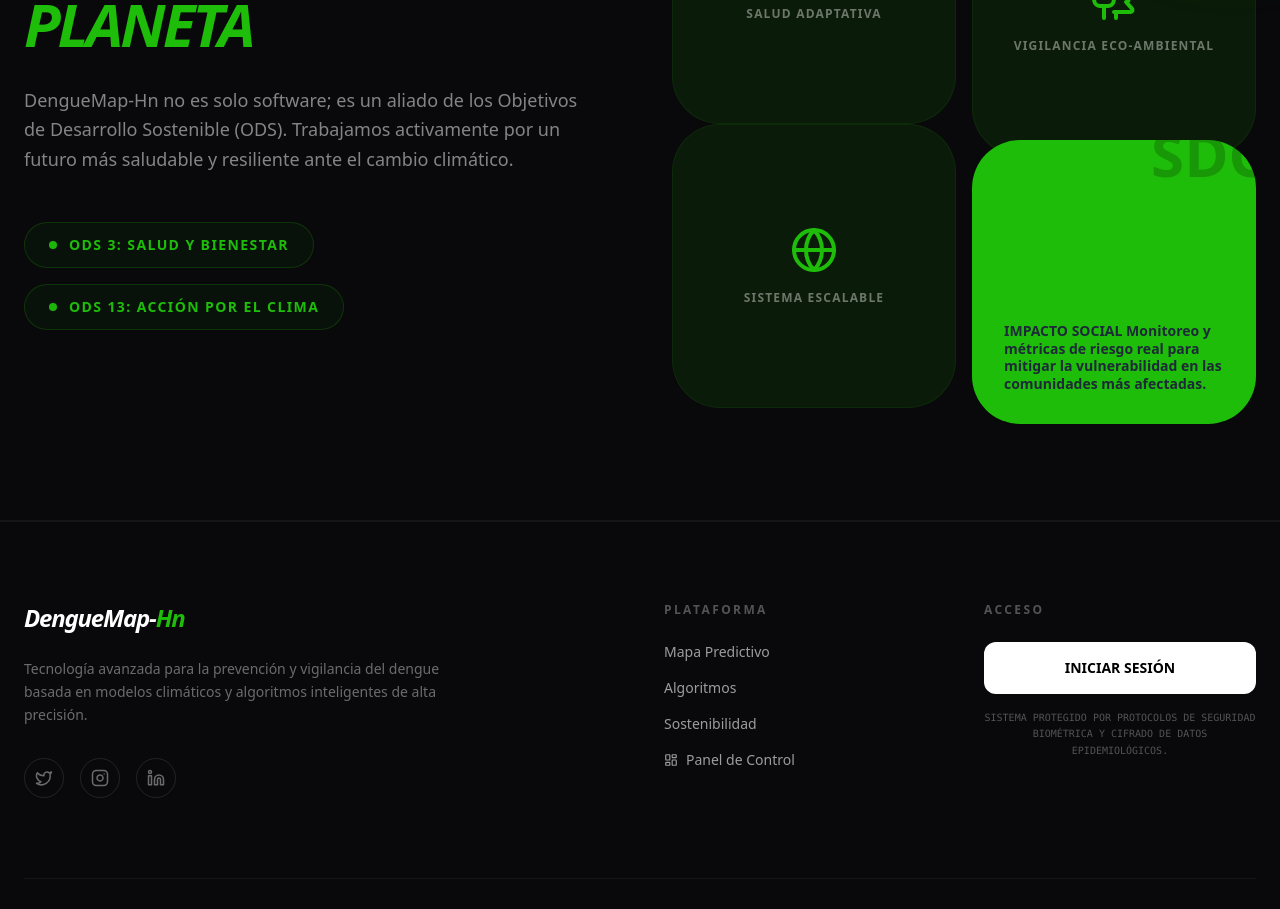
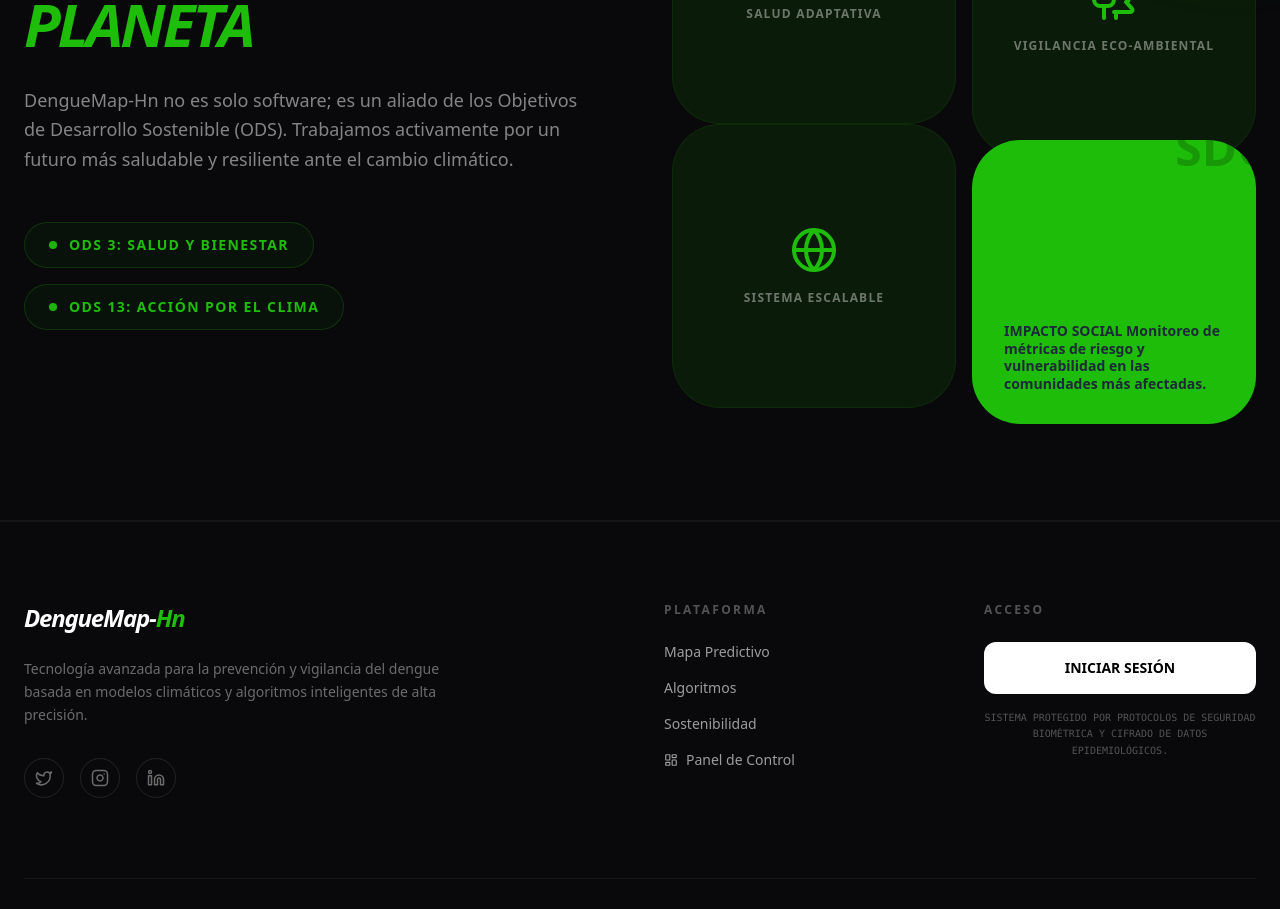
Before and after one commit to Jaguilar68/DenguemapHn-web, a React (Vite) app: page / in a window 1280 px wide. Shown: the part 2780-3689 px from the top of the page. Built offline with nearby package versions, Linux system fonts and the light colour scheme; no server answers.

Commit message:
correccion de tarjeta animacion hover y tamaño de fuente

```diff
--- a/src/components/SDGSection.tsx
+++ b/src/components/SDGSection.tsx
@@ -51,10 +51,13 @@
               <Globe className="text-tech-green" size={48} />
               <p className="text-xs font-bold uppercase text-white/40 tracking-widest">SISTEMA ESCALABLE</p>
             </motion.div>
-            <div className="aspect-square bg-tech-green rounded-[3rem] p-8 flex items-end justify-start overflow-hidden relative">
-               <span className="text-black font-black text-6xl opacity-20 absolute -top-4 -right-4">SDG</span>
-               <p className="text-gray-800 font-bold text-sm leading-tight relative z-10">IMPACTO SOCIAL Monitoreo y métricas de riesgo real para mitigar la vulnerabilidad en las comunidades más afectadas.</p>
-            </div>
+            <motion.div
+              whileHover={{ y: -10 }}
+              className="aspect-square bg-tech-green rounded-[3rem] p-8 flex items-end justify-start overflow-hidden relative"
+            >
+              <span className="text-black font-black text-5xl opacity-20 absolute -top-4 -right-4">SDG</span>
+              <p className="text-gray-800 font-bold text-sm leading-tight relative z-10">IMPACTO SOCIAL Monitoreo de métricas de riesgo y vulnerabilidad en las comunidades más afectadas.</p>
+            </motion.div>
           </div>
         </div>
       </div>
```
